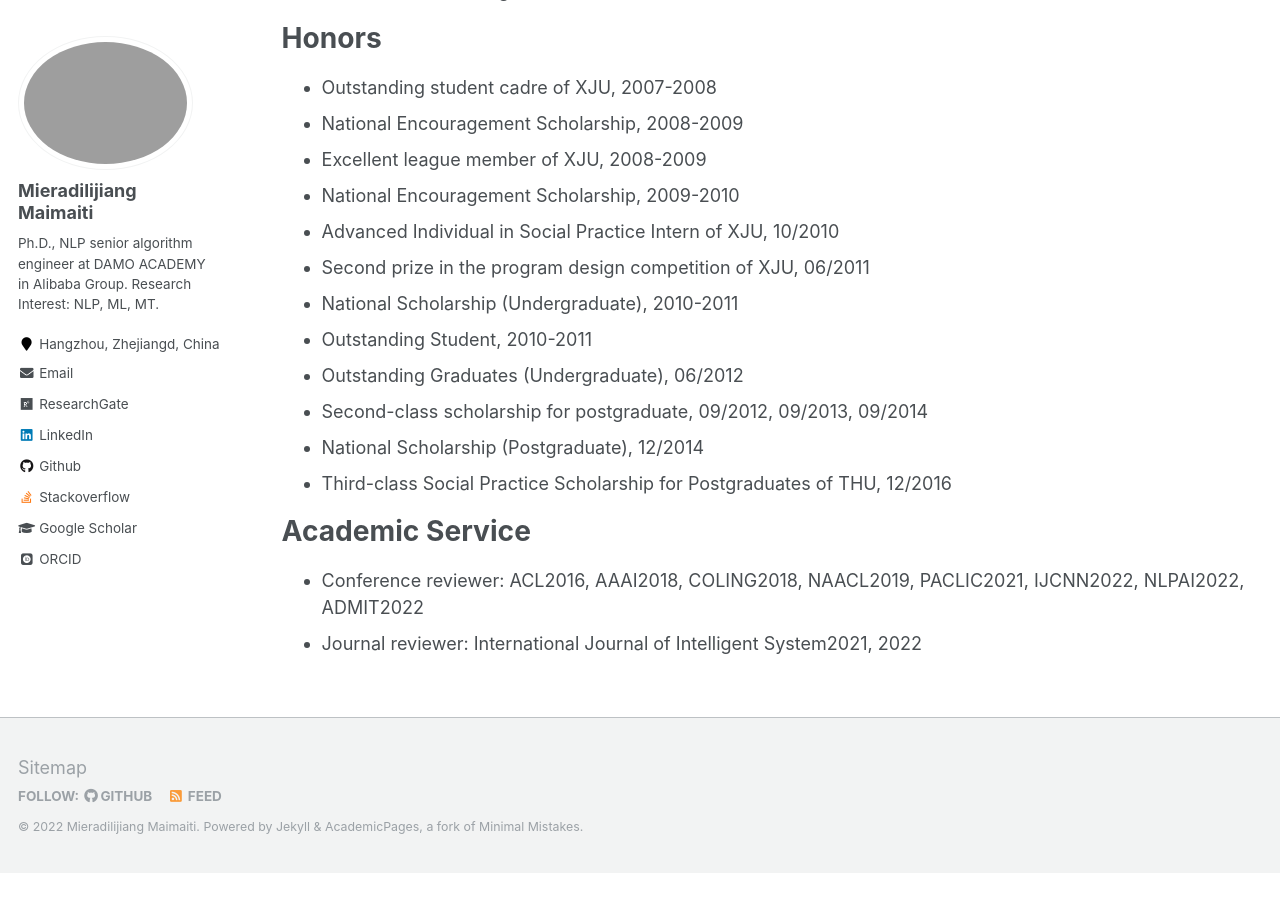
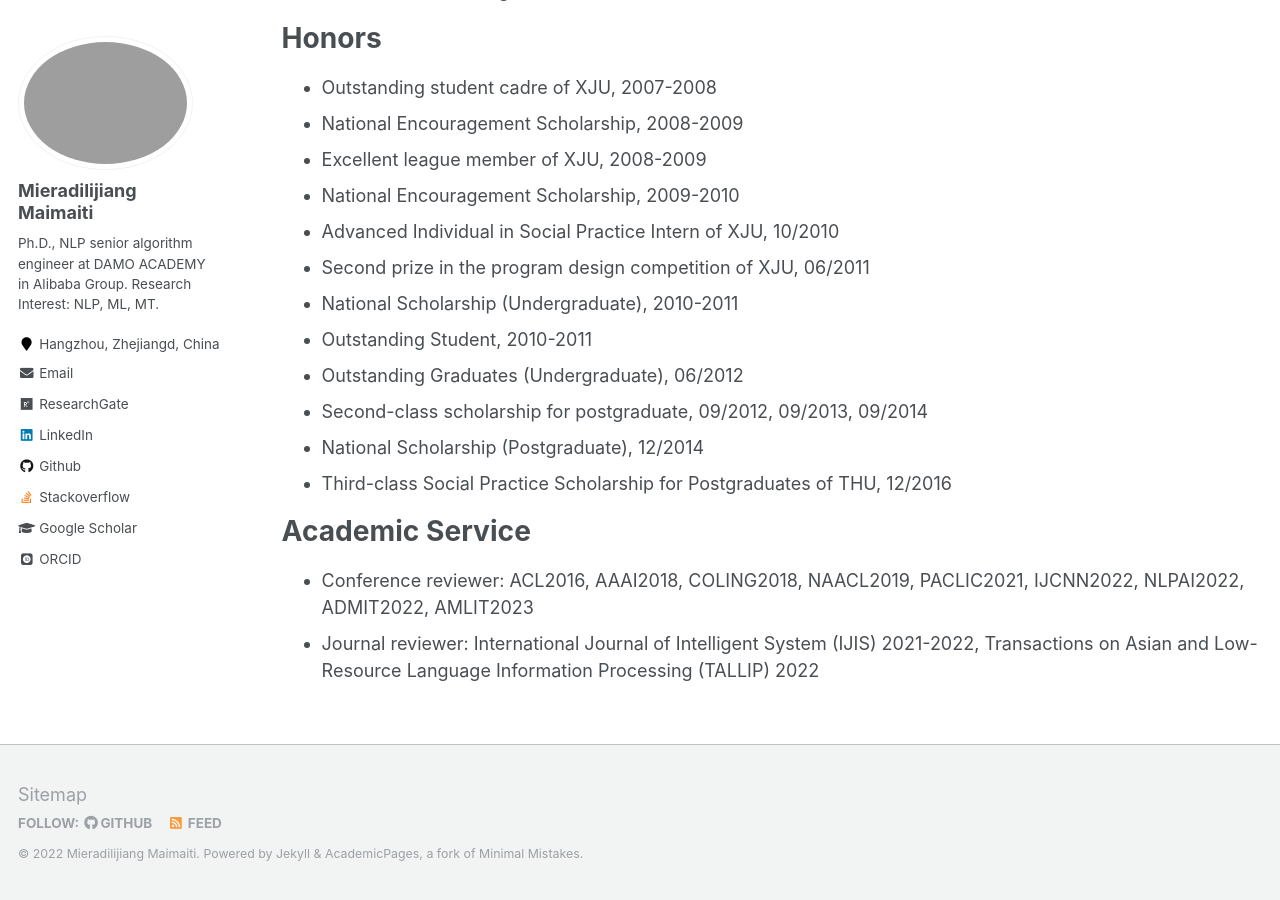
Before and after one commit to miradel51/miradel51.github.io, a Jekyll site: the page built from _pages/cv.md, in a window 1280 px wide and 900 px high, scrolled down 3667 px. Built offline with Jekyll 4.4.1, drawn with Linux system fonts in a browser that asks for light colours; some web fonts are replaced; before the commit the page ends 4540 px from its top, so only the background shows below that.

Commit message:
Update cv.md
revise the conference and journal reviewer info.

```diff
--- a/_pages/cv.md
+++ b/_pages/cv.md
@@ -123,8 +123,8 @@ Honors
 
 Academic Service
 ======
-* Conference reviewer: ACL2016, AAAI2018, COLING2018, NAACL2019, PACLIC2021, IJCNN2022, NLPAI2022, ADMIT2022
-* Journal reviewer: International Journal of Intelligent System2021, 2022
+* Conference reviewer: ACL2016, AAAI2018, COLING2018, NAACL2019, PACLIC2021, IJCNN2022, NLPAI2022, ADMIT2022, AMLIT2023
+* Journal reviewer: International Journal of Intelligent System (IJIS) 2021-2022, Transactions on Asian and Low-Resource Language Information Processing (TALLIP) 2022
 
 <!-- Selected Talks
 ======
```
